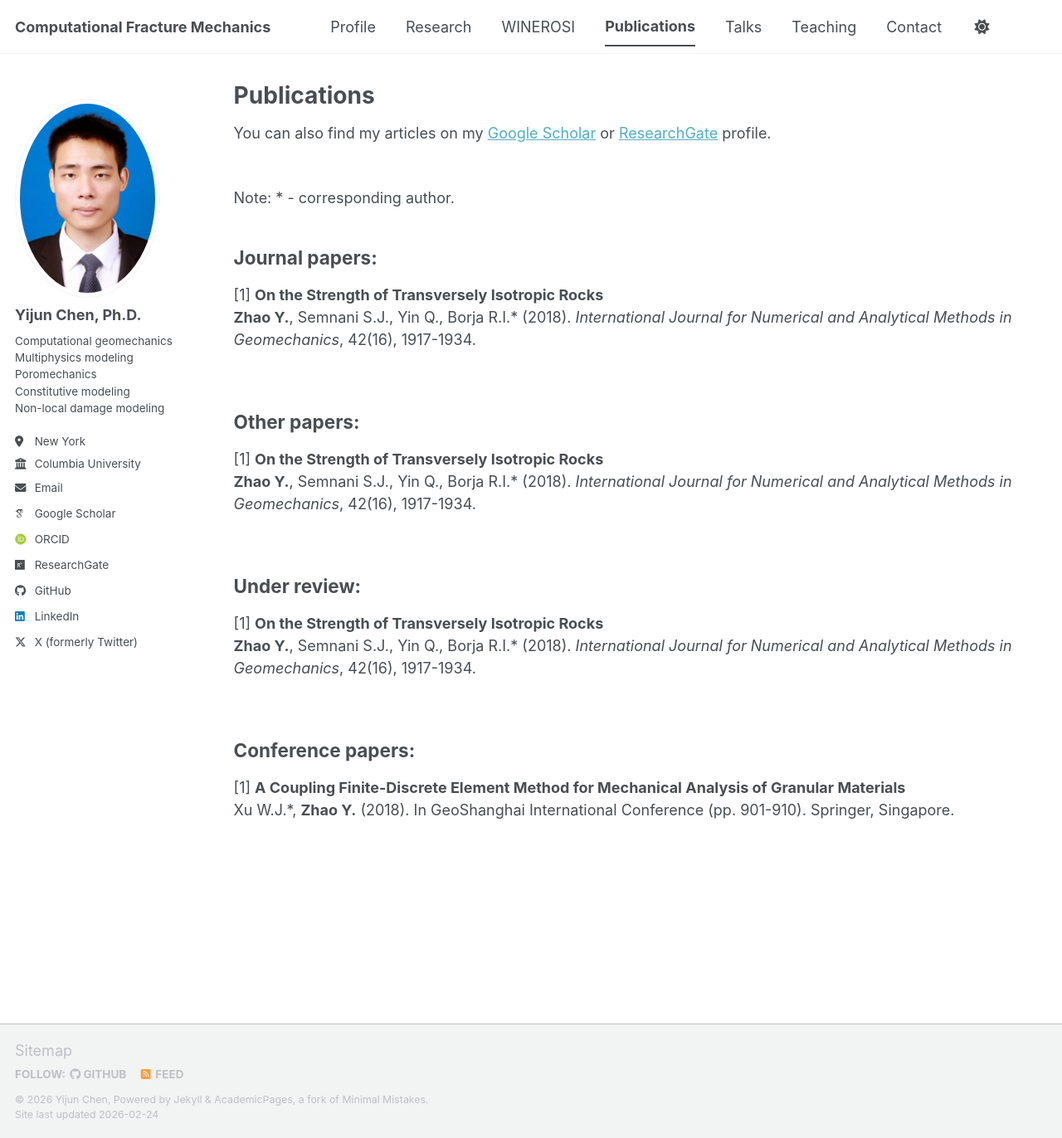
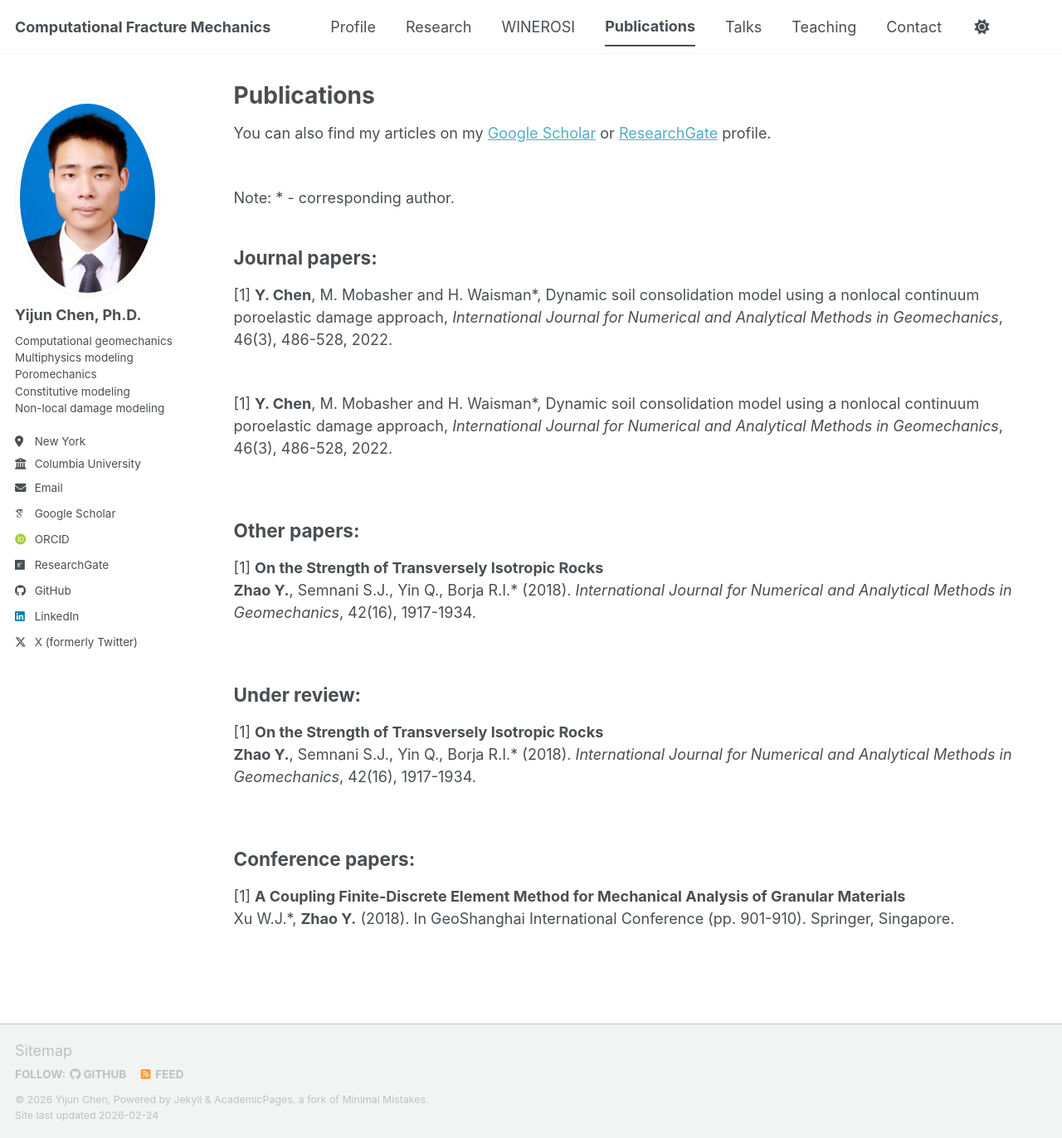
Before and after one commit to chenhhu/chenhhu.github.io, a Jekyll site: the page built from _pages/publications.md, in a window 1280 px wide and 1372 px high. Shown: the whole window at 83% size. Built offline with Jekyll 4.4.1, drawn with Linux system fonts in a browser that asks for light colours; some web fonts are replaced; a script bundle is joined from its source files by our own code; library files that are not in the unit come from our copies.

Commit message:
Update publications.md

```diff
--- a/_pages/publications.md
+++ b/_pages/publications.md
@@ -15,8 +15,10 @@ You can also find my articles on my <a href="{{author.googlescholar}}"> Google S
 Note: * - corresponding author.
 
 ## Journal papers:
-[1] <b>On the Strength of Transversely Isotropic Rocks</b>
-<b>Zhao Y.</b>, Semnani S.J., Yin Q., Borja R.I.\* (2018). <i>International Journal for Numerical and Analytical Methods in Geomechanics</i>, 42(16), 1917-1934.
+[1] <b>Y. Chen</b>, M. Mobasher and H. Waisman\*, Dynamic soil consolidation model using a nonlocal continuum poroelastic damage approach, <i>International Journal for Numerical and Analytical Methods in Geomechanics</i>, 46(3), 486-528, 2022.
+<br>
+
+[1] <b>Y. Chen</b>, M. Mobasher and H. Waisman\*, Dynamic soil consolidation model using a nonlocal continuum poroelastic damage approach, <i>International Journal for Numerical and Analytical Methods in Geomechanics</i>, 46(3), 486-528, 2022.
 <br>
 
 ## Other papers:
```
